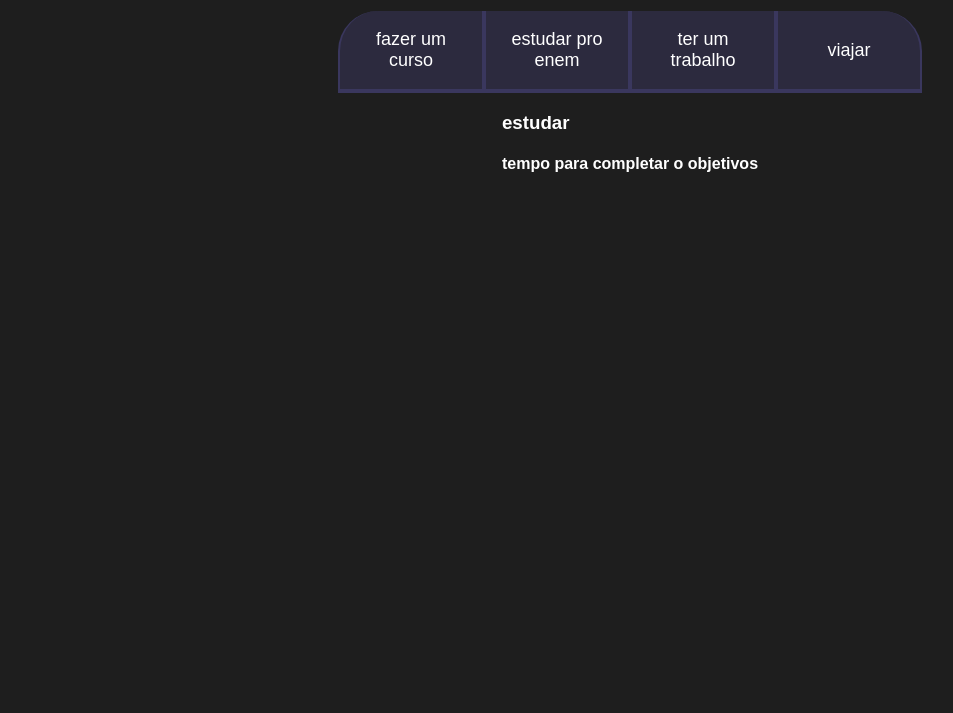
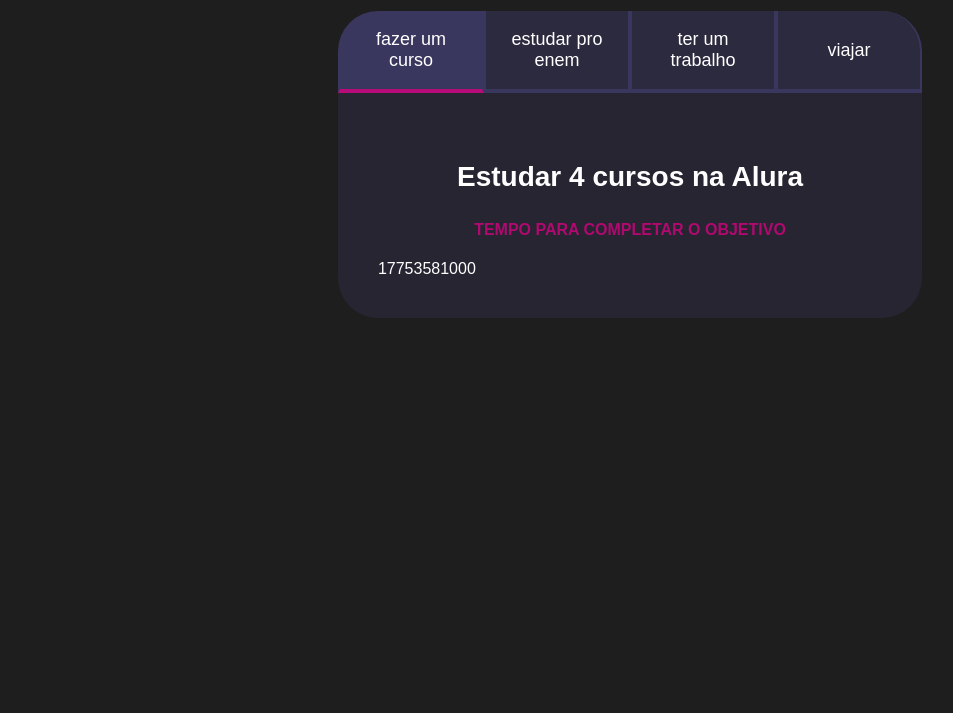
Before and after one commit to grazymss/-site-objetivos-de-vida, a plain HTML site: page index.html in a window 1280 px wide. Shown: the part 87-800 px from the top of the page, without its empty margins (10-963 px from the left). Drawn offline with Linux system fonts and the light colour scheme.

Commit message:
Add files via upload

```diff
--- a/index.html
+++ b/index.html
@@ -1,28 +1,45 @@
 <!DOCTYPE html>
 <html lang="pt-br">
-
 <head>
     <meta charset="UTF-8">
     <meta name="viewport" content="width=device-width, initial-scale=1.0">
     <title>Meus objetivos do ano</title>
     <link rel="stylesheet" href="style.css">
 </head>
-
 <body>
     <section class="conteudo-principal">
         <h2 class="titulo-principal">Meus Objetivos do ano<span>_</span></h2>
+        <div class="conteudo">
         <div class="botoes">
-            <button class="botao">fazer um curso</button>
-            <button class="botao">estudar pro enem </button>
+            <button class="botao ativo">fazer um curso</button>
+            <button class="botao">estudar pro enem</button>
             <button class="botao">ter um trabalho</button>
             <button class="botao">viajar</button>
         </div>
         <div class="abas-textos">
+            <div class="aba-conteudo ativo">
+                <h3 class="aba-conteudo-titulo-principal">Estudar 4 cursos na Alura</h3>
+                <h4 class="aba-conteudo-titulo-secundario">Tempo para completar o objetivo</h4>
+                <div class="contador"></div>
+            </div>
             <div class="aba-conteudo">
-                <h3 class="aba-conteudo-titulo-principal">estudar</h3>
-                <h4  class="aba-conteudo-titulo-secundario">tempo para completar o objetivos</h4>
+                <h3 class="aba-conteudo-titulo-principal">Criar 5 projetos em Javascript</h3>
+                <h4 class="aba-conteudo-titulo-secundario">Tempo para completar o objetivo</h4>
+                <div class="contador"></div>
+            </div>
+            <div class="aba-conteudo">
+                <h3 class="aba-conteudo-titulo-principal">Criar um portfolio com os meus 3 melhores projetos</h3>
+                <h4 class="aba-conteudo-titulo-secundario">Tempo para completar o objetivo</h4>
+                <div class="contador"></div>
+            </div>
+            <div class="aba-conteudo">
+                <h3 class="aba-conteudo-titulo-principal">Atualizar meu curriculo com os certificados da Alura</h3>
+                <h4 class="aba-conteudo-titulo-secundario">Tempo para completar o objetivo</h4>
+                <div class="contador"></div>
             </div>
         </div>
+    </div>
     </section>
+    <script src="main.js"></script>
 </body>
 </html>
--- a/main.js
+++ b/main.js
@@ -1,12 +1,21 @@
 const botoes = document.querySelectorAll(".botao");
+const textos = document.querySelectorAll(".aba-conteudo");
 
-for(let i=0;i <botoes.length;i++){
-    botoes[i].onclick = function(){
+for (let i = 0; i < botoes.length; i++) {
+    botoes[i].onclick = function () {
 
-        for(let j=0;j<botoes.length;j++){
+        for (let j = 0; j< botoes.length; j++) {
             botoes[j].classList.remove("ativo");
+            textos[j].classList.remove("ativo");
         }
 
         botoes[i].classList.add("ativo");
+        textos[i].classList.add("ativo");
     }
 }
+
+const contadores = document.querySelectorAll(".contador");
+const tempoObjetivo1 = new Date("2024-10-05T00:00:00");
+let tempoAtual = new Date();
+
+contadores[0].textContent = tempoObjetivo1 - tempoAtual;
--- a/style.css
+++ b/style.css
@@ -1,7 +1,7 @@
 
 :root {
     --cor-de-fundo: #1E1E1E;
-    --verde: #6FFF57;
+    --verde: #d2037fcf;
     --branco: #FFFFFF;
     --botao-ativo: #3A375E;
     --botao-inativo: rgba(58, 55, 94, 0.5);
@@ -60,9 +60,32 @@
     display: block;
 }
 
-.ativo{
+.botao.ativo{
     background-color: var(--botao-ativo);
     border-bottom: 4px solid var(--verde);
+}
+
+.abas-textos{
+    background-color: var(--texto-fundo);
+    padding: 40px;
+    border-radius: 0 0 40px 40px;
+}
+.aba-conteudo.ativo{
+    display:block;
+}
+
+.aba-conteudo{
+    display: none;
+}
+
+.aba-conteudo-titulo-principal{
+    font-size: 28px;
+    text-align: center;
+}
+.aba-conteudo-titulo-secundario{
+    text-align: center;
+    color: var(--verde);
+    text-transform: uppercase;
 }
 
 @media screen and (min-width: 768px) {
```
